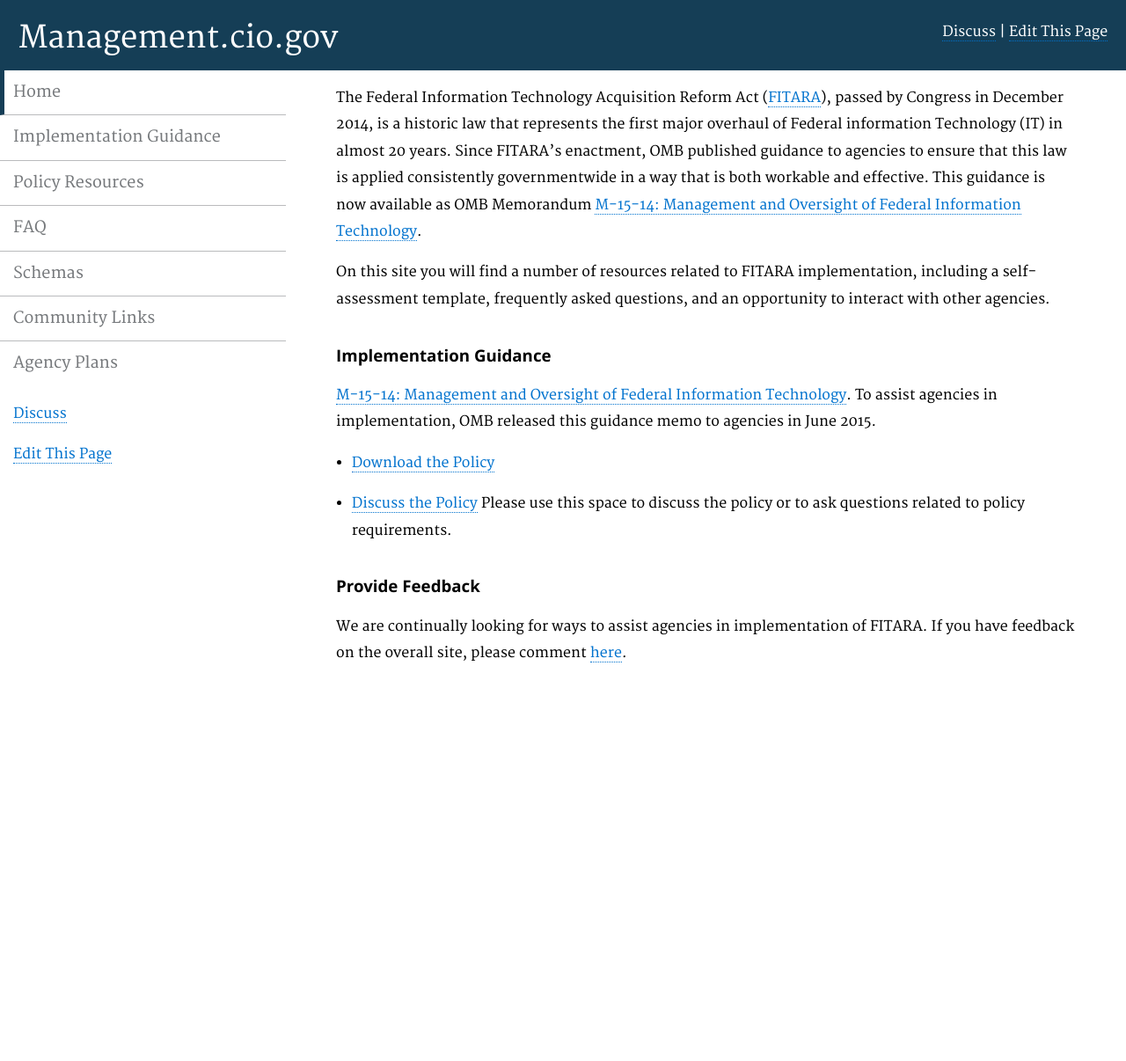
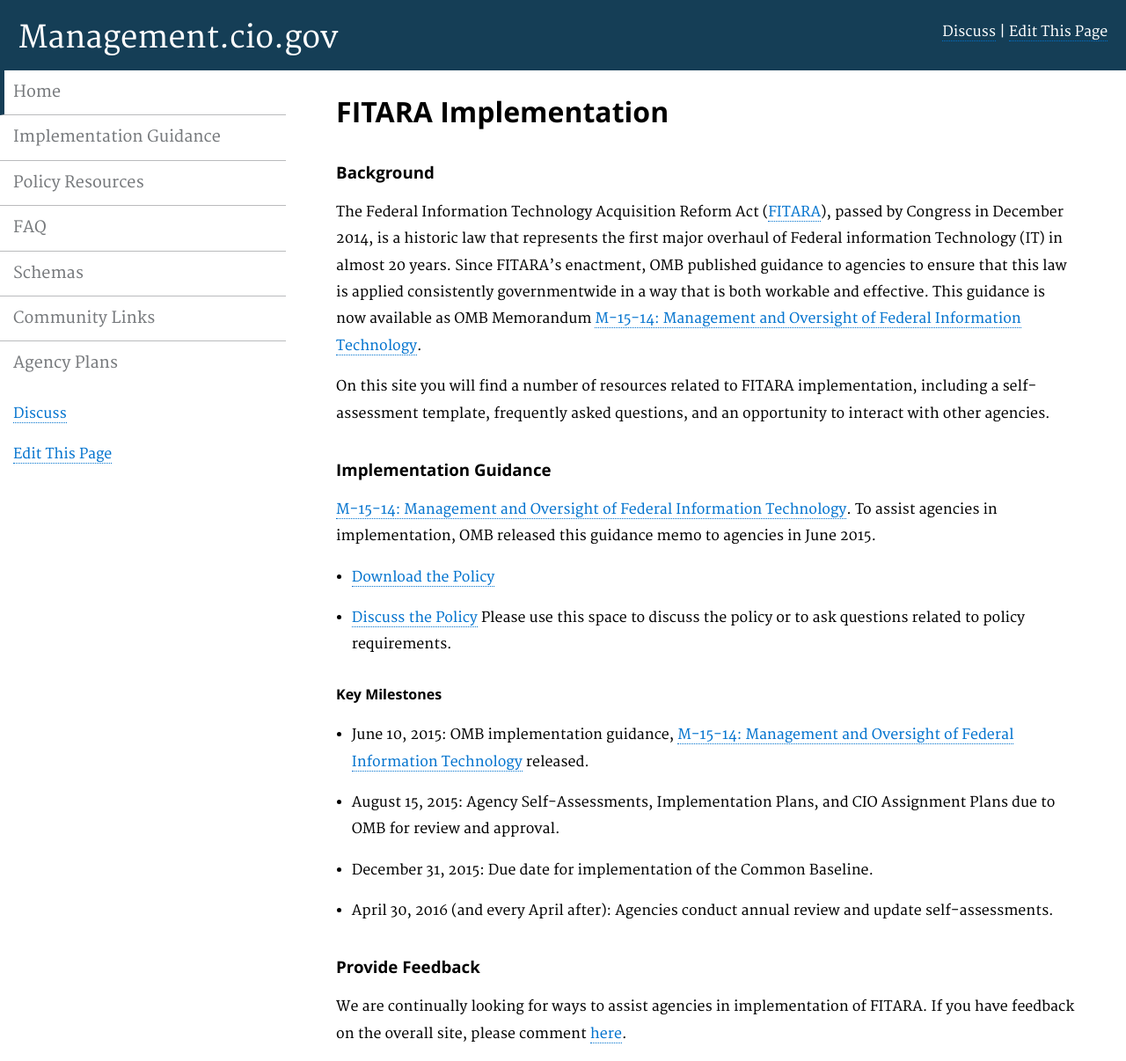
Before and after one commit to WhiteHouse/CIOmanagement, a Jekyll site: the page built from pages/index.md, in a window 1280 px wide and 1206 px high. Shown: the whole window at 88% size. Built offline with Jekyll 4.4.1, drawn with Linux system fonts in a browser that asks for light colours; Markdown is read by kramdown in place of the engine named in the settings.

Commit message:
Update index.md

```diff
--- a/pages/index.md
+++ b/pages/index.md
@@ -4,6 +4,9 @@ title: Overview
 permalink: /
 description: FITARA Draft site
 ---
+# FITARA Implementation
+
+### Background
 
 The Federal Information Technology Acquisition Reform Act ([FITARA](https://www.congress.gov/113/plaws/publ291/PLAW-113publ291.pdf#page=148%5D)), passed by Congress in December 2014, is a historic law that represents the first major overhaul of Federal information Technology (IT) in almost 20 years. Since FITARA’s enactment, OMB published guidance to agencies to ensure that this law is applied consistently governmentwide in a way that is both workable and effective. This guidance is now available as OMB Memorandum [M-15-14: Management and Oversight of Federal Information Technology](https://www.whitehouse.gov/sites/default/files/omb/memoranda/2015/m-15-14.pdf).
 
@@ -18,6 +21,13 @@ To assist agencies in implementation, OMB released this guidance memo to agencie
   * [Discuss the Policy](https://github.com/{{ site.org_name }}/{{ site.repo_name }}/issues")
 Please use this space to discuss the policy or to ask questions related to policy requirements.
 
+#### Key Milestones
+
+* June 10, 2015: OMB implementation guidance, [M-15-14: Management and Oversight of Federal Information Technology](CIOmanagement/implementation/) released.
+* August 15, 2015: Agency Self-Assessments, Implementation Plans, and CIO Assignment Plans due to OMB for review and approval.
+* December 31, 2015: Due date for implementation of the Common Baseline.
+* April 30, 2016 (and every April after): Agencies conduct annual review and update self-assessments.
+
 ### Provide Feedback
 
 We are continually looking for ways to assist agencies in implementation of FITARA. If you have feedback on the overall site, please comment [here](https://github.com/{{ site.org_name }}/{{ site.repo_name }}/issues").
```
